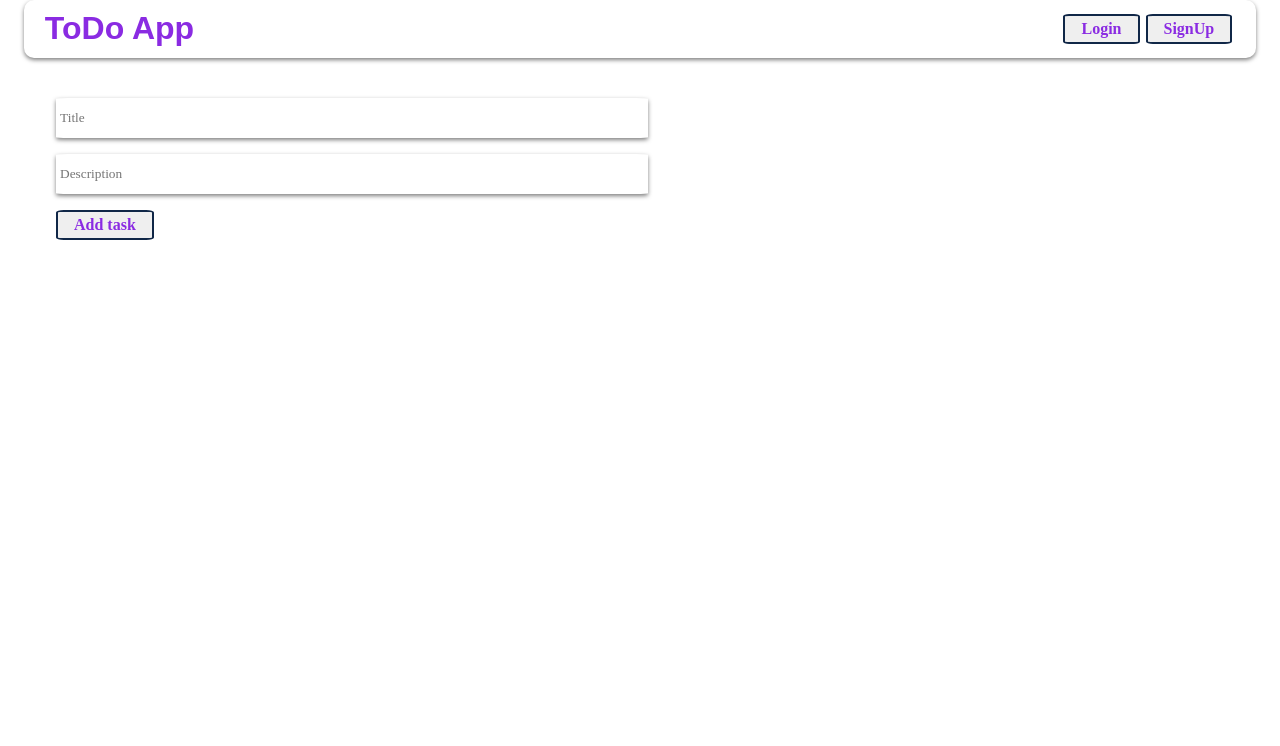
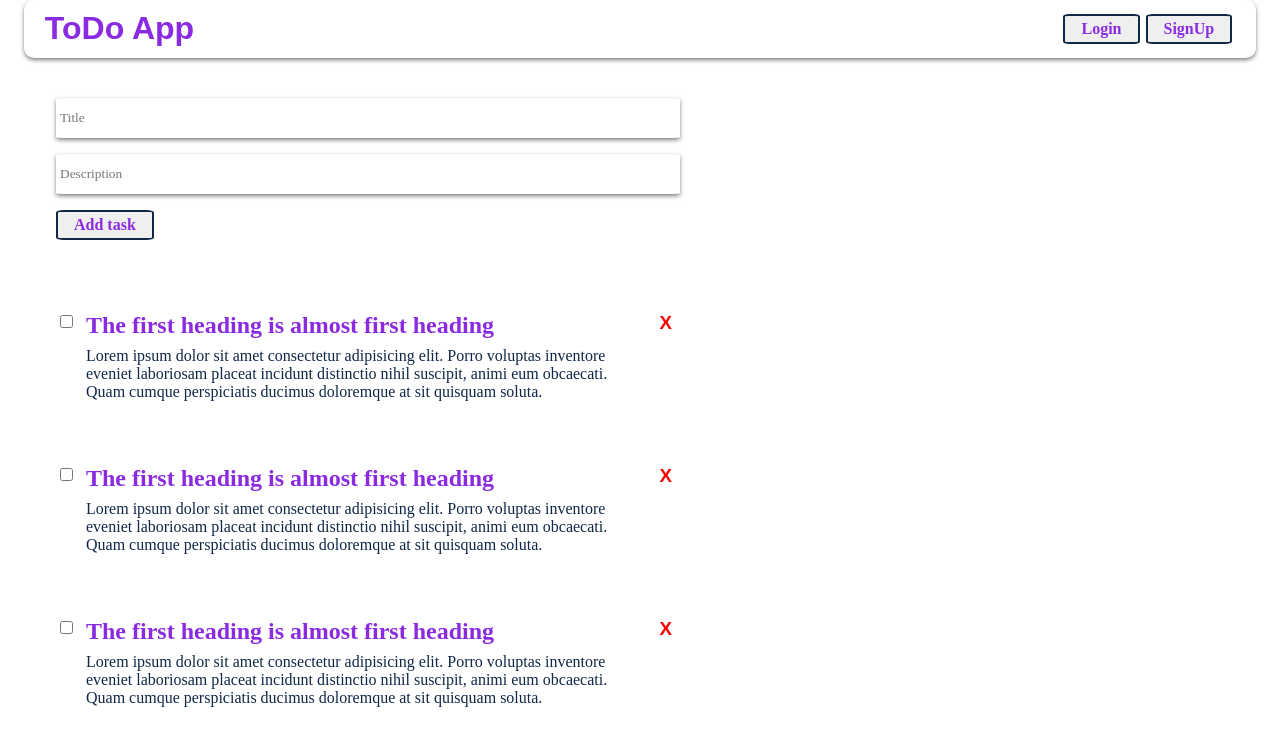
Before and after one commit to mahi25soni/NewToDo-frontend, a React (Vite) app: page / in a window 1280 px wide. Shown: the top 746 px of the page. Built offline with nearby package versions, Linux system fonts and the light colour scheme.

Commit message:
get task ui done

```diff
--- a/package.json
+++ b/package.json
@@ -10,6 +10,11 @@
     "preview": "vite preview"
   },
   "dependencies": {
+    "@fortawesome/fontawesome-svg-core": "^6.5.2",
+    "@fortawesome/free-brands-svg-icons": "^6.5.2",
+    "@fortawesome/free-regular-svg-icons": "^6.5.2",
+    "@fortawesome/free-solid-svg-icons": "^6.5.2",
+    "@fortawesome/react-fontawesome": "^0.2.0",
     "react": "^18.2.0",
     "react-dom": "^18.2.0",
     "react-router-dom": "^6.23.0"
--- a/src/components/Auth/Auth.css
+++ b/src/components/Auth/Auth.css
@@ -22,7 +22,7 @@
     border-radius: 5%;
 }
 
-input {
+.authInput {
     width: 80%;
     margin: 0.5rem 0;
     height: 2rem;
@@ -35,6 +35,6 @@ input {
 
 }
 
-input:focus {
+.authInput:focus {
     outline: 2px solid rgb(16, 39, 71);
 }
--- a/src/components/Auth/Login.jsx
+++ b/src/components/Auth/Login.jsx
@@ -15,9 +15,9 @@ export default function Login() {
                 flexDirection : "column",
                 alignItems : "center"
             }}>
-                <input type="text" name="email" id="" placeholder='Enter your email'/>
+                <input className="authInput" type="text" name="email" id="" placeholder='Enter your email'/>
 
-                <input type="text" name="password" id="" placeholder='Enter your password'/>
+                <input className="authInput" type="text" name="password" id="" placeholder='Enter your password'/>
 
                 <button style={{
                     marginTop : "1rem"
--- a/src/components/Auth/Signup.jsx
+++ b/src/components/Auth/Signup.jsx
@@ -14,11 +14,11 @@ export default function Signup() {
                 flexDirection : "column",
                 alignItems : "center"
             }}>
-                <input type="text" name="username" id="" placeholder='Enter your username'/>
+                <input className="authInput" type="text" name="username" id="" placeholder='Enter your username'/>
 
-                <input type="text" name="email" id="" placeholder='Enter your email'/>
+                <input className="authInput" type="text" name="email" id="" placeholder='Enter your email'/>
 
-                <input type="text" name="password" id="" placeholder='Enter your password'/>
+                <input className="authInput" type="text" name="password" id="" placeholder='Enter your password'/>
 
                 <button style={{
                     marginTop : "1rem"
--- a/src/components/Home/Home.css
+++ b/src/components/Home/Home.css
@@ -3,14 +3,15 @@
     flex-direction: column;
     align-items: start;
     padding: 2rem;
+    width: 50%;
 }
 
 .addTask * {
     margin: 0.5rem 0;
 }
 
-input {
-    width: 50%;
+.addTaskInput {
+    width: 100%;
     margin: 0.5rem 0;
     height: 2rem;
     outline: none;
@@ -21,7 +22,7 @@ input {
     font-family: cursive;
 }
 
-input:focus {
+.addTaskInput:focus {
     outline: 4px solid rgb(16, 39, 71);
     transition-duration: 0.25s;
 }
--- a/src/components/Home/Home.jsx
+++ b/src/components/Home/Home.jsx
@@ -1,12 +1,18 @@
 import React from 'react'
 import Button from '../buttons/Button'
 import './Home.css'
+import AllTasks from '../Task/AllTasks'
 export default function Home() {
   return (
-    <div className='addTask'>
-        <input type="text" id='title' name='title' placeholder='Title' />
-        <input type="text" id='desc' name='desc' placeholder='Description' />
+    <>
+      <div className='addTask'>
+        <input className='addTaskInput' type="text" id='title' name='title' placeholder='Title' />
+        <input className='addTaskInput' type="text" id='desc' name='desc' placeholder='Description' />
         <Button name={"Add task"}></Button>
-    </div>
+      </div>
+
+      <AllTasks></AllTasks>
+    </>
+
   )
 }
--- /dev/null
+++ b/src/components/Task/AllTasks.css
@@ -0,0 +1,46 @@
+
+
+  .task {
+    display: flex;
+    align-items: start;
+    padding: 2rem;
+    width: 50%;
+    /* margin-right: 20px; Adjust spacing between tasks as needed */
+  }
+
+  .taskContent {
+    margin : 0 10px;
+
+  }
+
+  .taskContent * {
+    margin : 0 0 0.5rem 0;
+  }
+
+  .taskContent span {
+    color : rgb(16, 39, 71);
+
+  }
+
+  .getTaskCheckbox {
+    /* Add any styles for checkboxes here */
+    cursor: pointer;
+    border-radius: 50%;
+
+  }
+
+
+
+
+  #crossSign {
+    margin-top: 0;
+    font-weight: bold;
+    font-family: sans-serif;
+    color : red;
+  }
+  #crossSign:hover {
+    cursor: pointer;
+    transform: scale(1.5);
+    transition: 0.5s;
+
+  }
--- /dev/null
+++ b/src/components/Task/AllTasks.jsx
@@ -0,0 +1,17 @@
+import React from "react";
+import "./AllTasks.css";
+import {FontAwesomeIcon} from '@fortawesome/react-fontawesome'
+import Task from "./Task";
+
+export default function AllTasks() {
+  return (
+    <>
+        <Task></Task>
+        <Task></Task>
+        <Task></Task>
+
+    </>
+
+
+  );
+}
--- /dev/null
+++ b/src/components/Task/Task.jsx
@@ -0,0 +1,22 @@
+import React from 'react'
+import './AllTasks.css'
+export default function Task({title, desc}) {
+  return (
+    <div className="task">
+    <input
+      className="getTaskCheckbox"
+      type="checkbox"
+      name="taskDone"
+      id=""
+    />
+    <div className="taskContent">
+      <h2 style={{
+        color : "blueviolet"
+      }}>The first heading is almost first heading</h2>
+
+      <span >Lorem ipsum dolor sit amet consectetur adipisicing elit. Porro voluptas inventore eveniet laboriosam placeat incidunt distinctio nihil suscipit, animi eum obcaecati. Quam cumque perspiciatis ducimus doloremque at sit quisquam soluta.</span>
+    </div>
+    <h3 id="crossSign">X</h3>
+  </div>
+  )
+}
```
Also changed, not shown: 1 other file (tests, documents, lock files or other folders).
